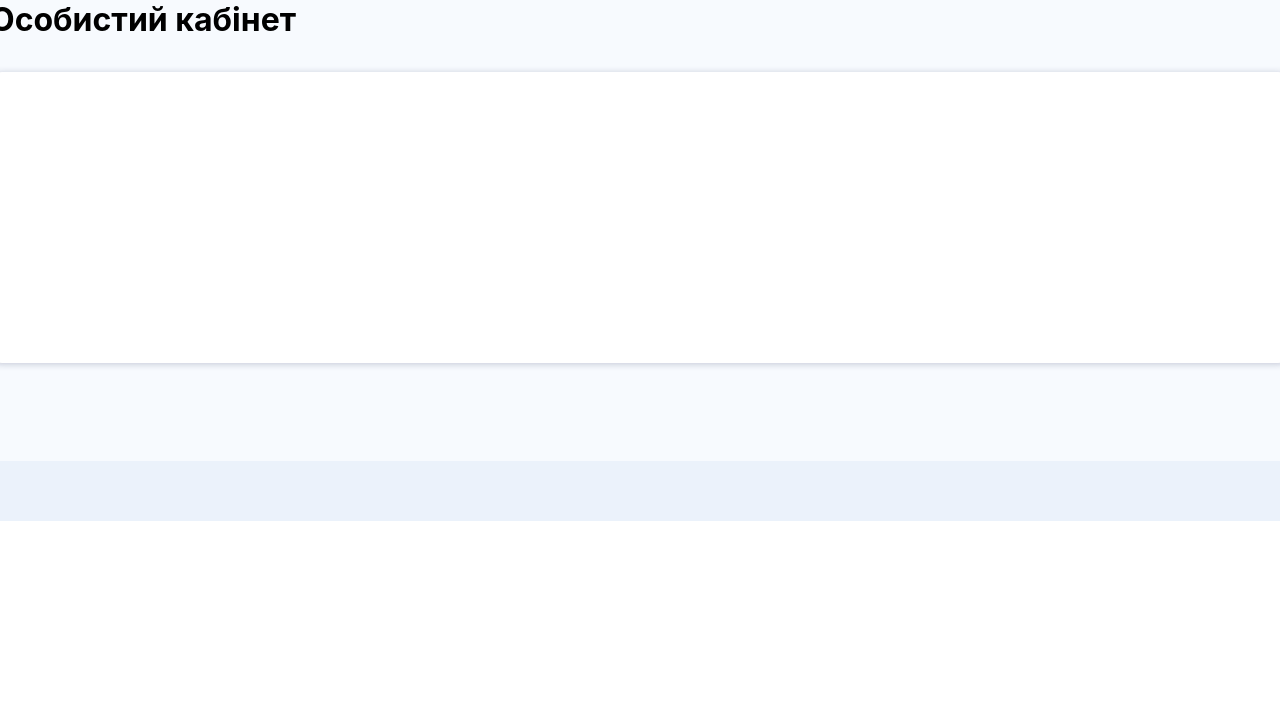
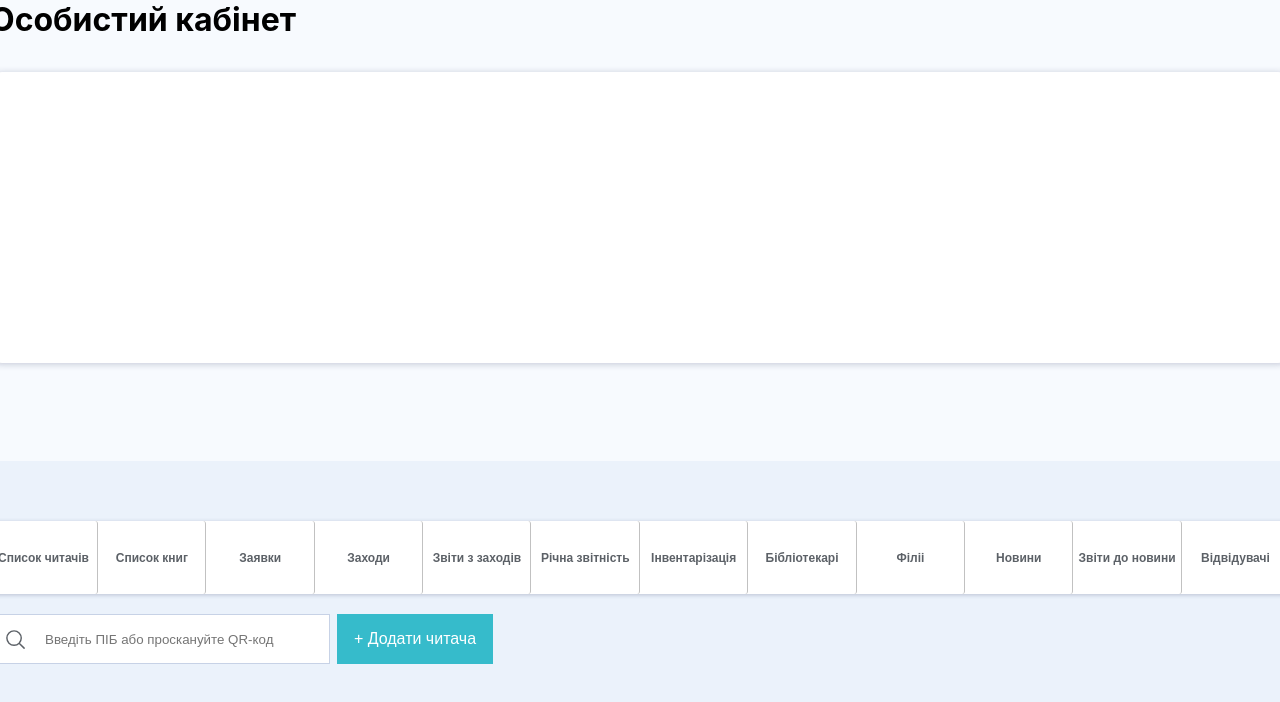
Before and after one commit to PashchenkoIvan/SmartLibrary, a React (Create React App) app in the folder Front-end/smartlibrary/: page / in a window 1280 px wide. Shown: the top 702 px of the page. Built offline with nearby package versions, Linux system fonts and the light colour scheme.

Commit message:
Added search block and type bar

```diff
--- a/Front-end/smartlibrary/src/Components/Panel/Panel.jsx
+++ b/Front-end/smartlibrary/src/Components/Panel/Panel.jsx
@@ -1,11 +1,13 @@
-// import PanelType from '../PanelType/PanelType';
-import btnBlock from '../PanelType/PanelType';
+import PanelTable from '../PanelTable/PanelTable';
+import PanelType from '../PanelType/PanelType';
+// import btnBlock from '../PanelType/PanelType';
 import s from './Panel.module.css';
 
 const Panel = () => {
     return(
         <div className={s.container}>
-            {/* <PanelType/> */}
+            <PanelType/>
+            <PanelTable/>
             {/* <btnBlock/> */}
         </div>
     );
--- a/Front-end/smartlibrary/src/Components/Panel/Panel.module.css
+++ b/Front-end/smartlibrary/src/Components/Panel/Panel.module.css
@@ -1,5 +1,6 @@
 .container {
     width: 100%;
+    height: 1027px;
     display: flex;
     flex-direction: column;
     align-items: center;
--- /dev/null
+++ b/Front-end/smartlibrary/src/Components/PanelTable/PanelTable.jsx
@@ -0,0 +1,22 @@
+import s from './PanelTable.module.css';
+
+const PanelTable = () => {
+    return(
+        <div className={s.container}>
+            <div className={s.search}>
+                <div className={s.input}>
+                    <button>
+                        <svg xmlns="http://www.w3.org/2000/svg" fill="none" viewBox="0 0 24 24" stroke-width="1.5">
+                            <path stroke-linecap="round" stroke-linejoin="round" d="M21 21l-5.197-5.197m0 0A7.5 7.5 0 105.196 5.196a7.5 7.5 0 0010.607 10.607z" />
+                        </svg>
+                    </button>
+                    <input type="text"  placeholder='Введіть ПІБ або проскануйте QR-код'/>
+                </div>
+                <button className={s.addBtn}>+ Додати читача</button>
+            </div>
+
+        </div>
+    );
+}
+
+export default PanelTable;
--- /dev/null
+++ b/Front-end/smartlibrary/src/Components/PanelTable/PanelTable.module.css
@@ -0,0 +1,48 @@
+.search {
+    margin-top: 20px;
+    width: 1300px;
+    height: 50px;
+    display: flex;
+    flex-direction: row;
+    align-items: center;
+    justify-content: flex-start;
+}
+.input {
+    display: flex;
+    height: 100%;
+}
+.input button {
+    width: 50px;
+    height: 50px;
+    display: flex;
+    /* flex-direction: column; */
+    align-items: center;
+    justify-content: center;
+    background-color: white;
+    border: 1px solid #c7d2e6;
+    border-right: none;
+    border-radius: 3px 0px 0px 3px;
+}
+.input svg {
+    width: 23px;
+    height: 23px;
+    stroke: #5c6167;
+}
+.input input {
+    width: 290px;
+    height: 50px;
+    outline: none;
+    border: 1px solid #c7d2e6;
+    border-left: none;
+    padding-left: 5px;
+}
+.addBtn {
+    width: 12%;
+    height: 50px;
+    background-color: #36bbcb;
+    margin-left: 7px;
+    text-align: center;
+    color: white;
+    font-size: 16px;
+    border: none;
+}
--- a/Front-end/smartlibrary/src/Components/PanelType/PanelType.jsx
+++ b/Front-end/smartlibrary/src/Components/PanelType/PanelType.jsx
@@ -0,0 +1,33 @@
+import s from './PanelType.module.css';
+
+const Button = props => {
+    return(
+        <button className={s.btn}>{props.btnText}</button>
+    );
+}
+
+let btnMap = [
+    {name: 'Список читачів'},
+    {name: 'Список книг'},
+    {name: 'Заявки'},
+    {name: 'Заходи'},
+    {name: 'Звіти з заходів'},
+    {name: 'Річна звітність'},
+    {name: 'Інвентарізація'},
+    {name: 'Бібліотекарі'},
+    {name: 'Філіі'},
+    {name: 'Новини'},
+    {name: 'Звіти до новини'},
+    {name: 'Відвідувачі'}
+];
+
+const PanelType = () => {
+    let btnMapAdd = btnMap.map(b => <Button btnText={b.name}/>)
+    return(
+        <div className={s.container}>
+            {btnMapAdd}
+        </div>
+    );
+}
+
+export default PanelType;
--- a/Front-end/smartlibrary/src/Components/PanelType/PanelType.module.css
+++ b/Front-end/smartlibrary/src/Components/PanelType/PanelType.module.css
@@ -0,0 +1,27 @@
+.container {
+    width: 1300px;
+    height: 73px;
+    display: flex;
+    flex-direction: row;
+    align-items: center;
+    justify-content: space-between;
+    background-color: white;
+    box-shadow: 0 1px 4px rgb(30 37 82 / 24%);
+    border-radius: 3px;
+}
+.btn {
+    width: 108px;
+    height: 100%;
+    border: none;
+    background-color: transparent;
+    color: #5c6167;
+    font-weight: 800;
+    font-size: 12px;
+    border-right: 1px solid #c1c1c1;
+    border-radius: 3px;
+    cursor: pointer;
+}
+.btn:focus {
+    background-color: #36bbcb;
+    color: #fff;
+}
```
